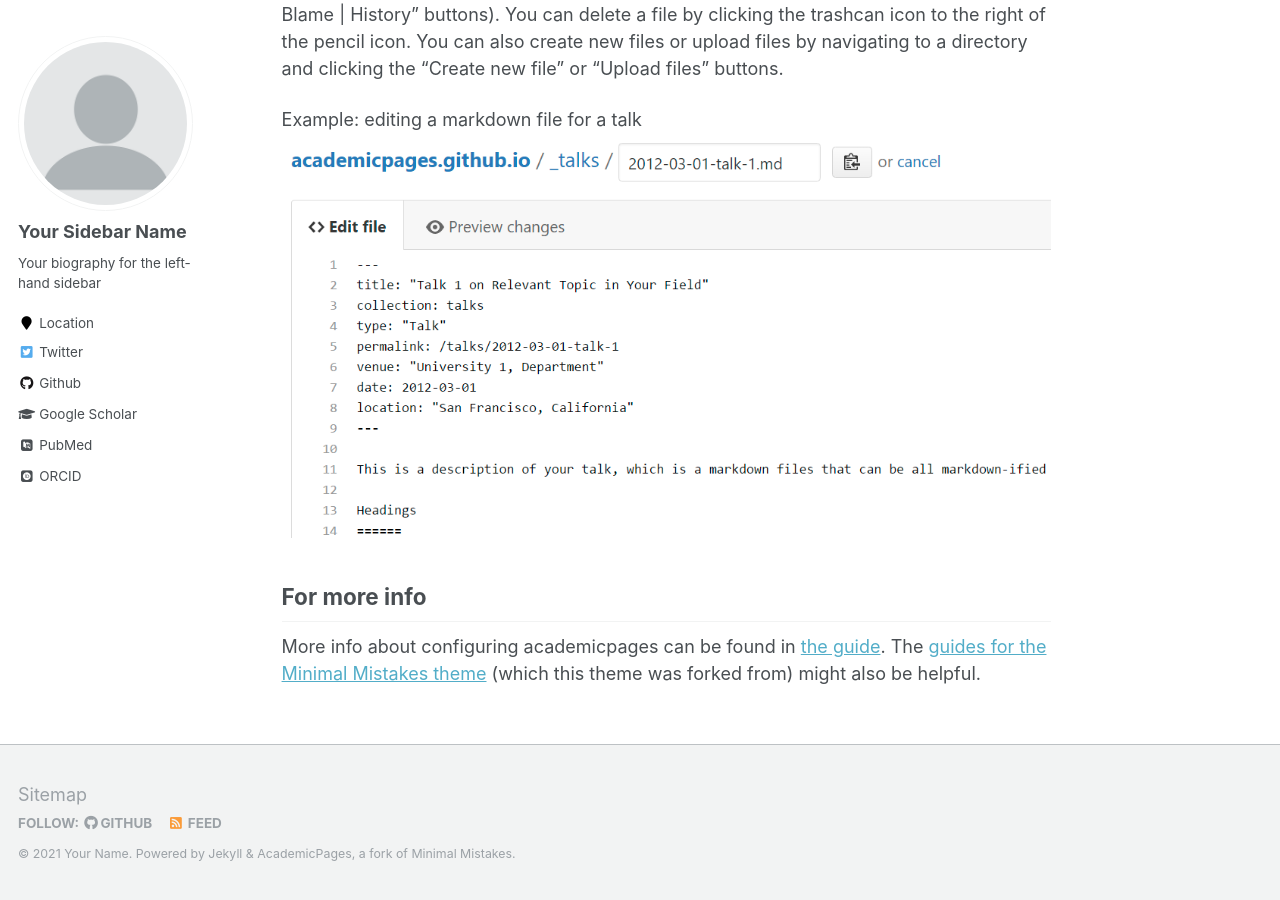
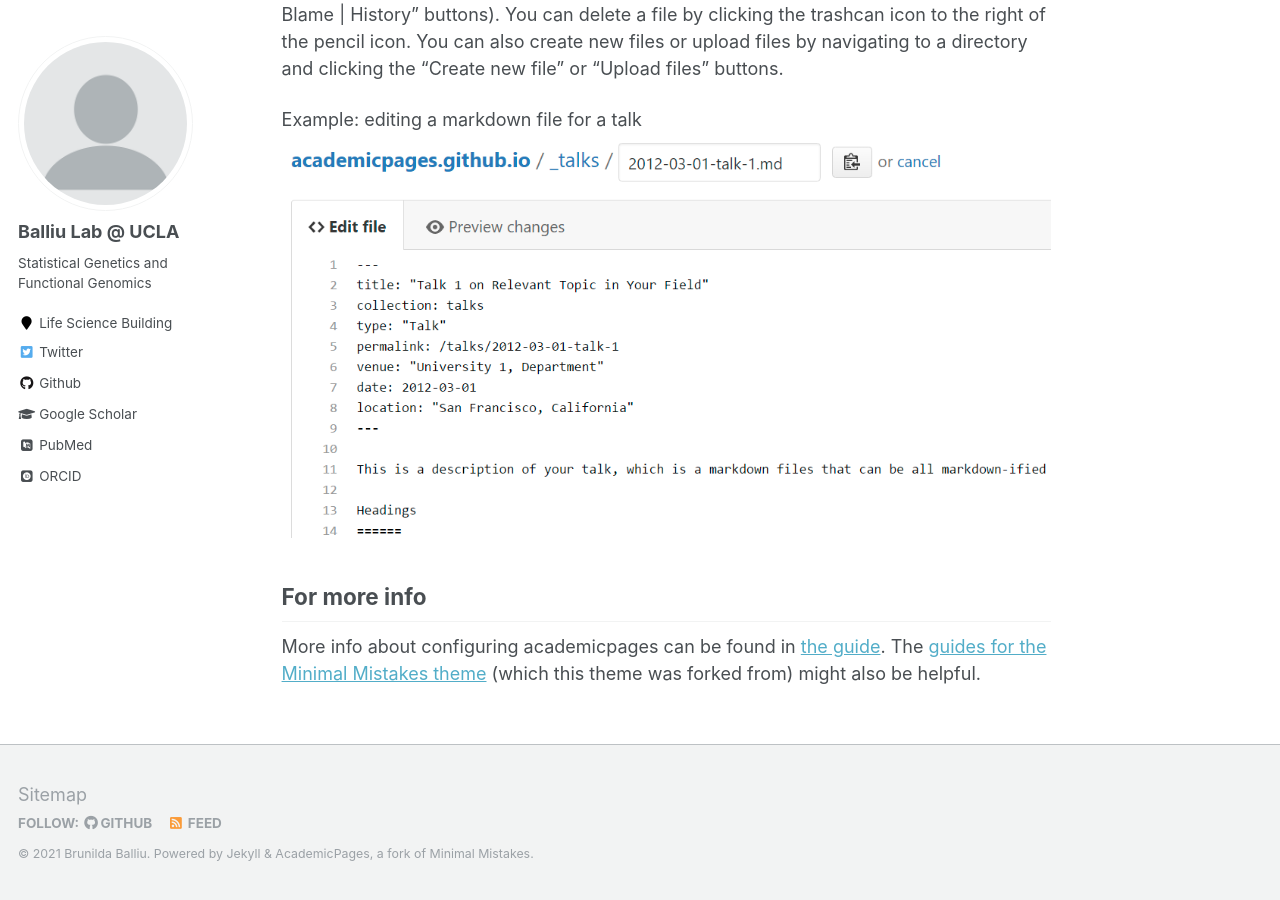
Before and after one commit to BalliuLab/balliulab.github.io, a Jekyll site: the page built from _pages/about.md, in a window 1280 px wide and 900 px high, scrolled down 2463 px. Built offline with Jekyll 4.4.1, drawn with Linux system fonts in a browser that asks for light colours; some web fonts are replaced; some of the changed text lies outside the part shown.

Commit message:
Update _config.yml

```diff
--- a/_config.yml
+++ b/_config.yml
@@ -7,10 +7,10 @@
 
 # Site Settings
 locale                   : "en-US"
-title                    : "Your Name / Site Title"
+title                    : "Balliu Lab @ UCLA"
 title_separator          : "-"
-name                     : &name "Your Name"
-description              : &description "personal description"
+name                     : &name "Brunilda Balliu"
+description              : &description "Balliu Lab Website"
 url                      : https://academicpages.github.io # the base hostname & protocol for your site e.g. "https://mmistakes.github.io"
 baseurl                  : "" # the subpath of your site, e.g. "/blog"
 repository               : "academicpages/academicpages.github.io"
@@ -80,10 +80,10 @@
 
 # Site Author
 author:
-  name             : "Your Sidebar Name"
+  name             : "Balliu Lab @ UCLA"
   avatar           : "profile.png"
-  bio              : "Your biography for the left-hand sidebar"
-  location         : "Location"
+  bio              : "Statistical Genetics and Functional Genomics"
+  location         : "Life Science Building"
   employer         :
   pubmed           : "https://www.ncbi.nlm.nih.gov/pubmed/?term=john+snow"
   googlescholar    : "http://yourfullgooglescholarurl.com"
```
